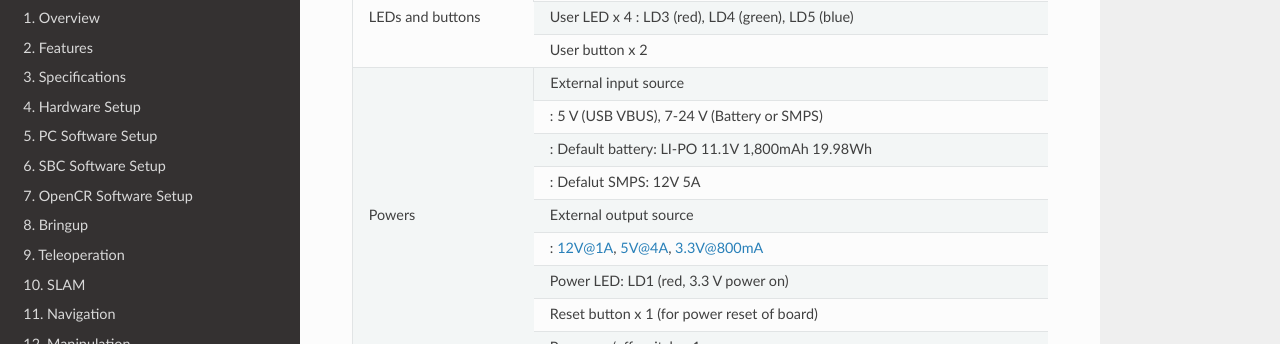
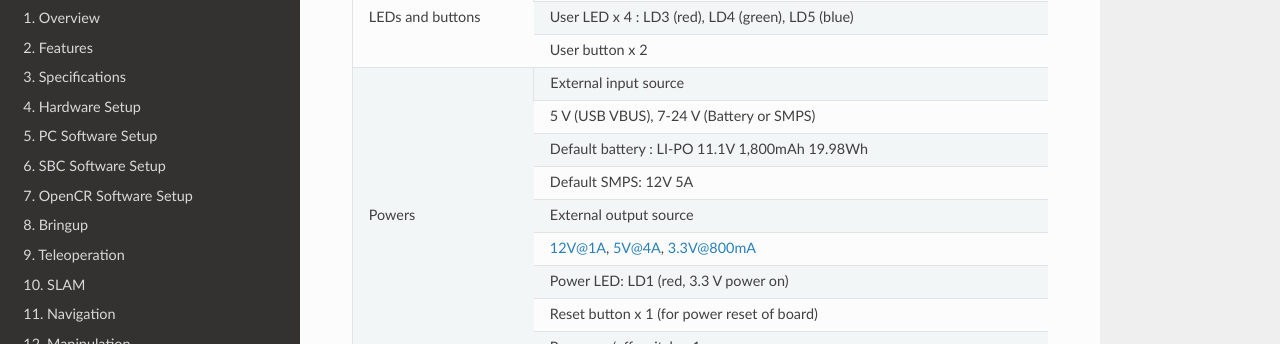
Before and after one commit to shivharis/turtlebot3_wiki, a Sphinx documentation site: the page built from docs/source/appendix_opencr.rst, in a window 1280 px wide and 900 px high, scrolled down 1827 px. Shown: the part 151-495 px from the top of the window. Built offline with Sphinx 7.4.7 and the Read the Docs theme 2.0.0, drawn with Linux system fonts in a browser that asks for light colours.

Commit message:
Update appendix_opencr.rst

```diff
--- a/docs/source/appendix_opencr.rst
+++ b/docs/source/appendix_opencr.rst
@@ -56,15 +56,15 @@ Specification
 +--------------------------+--------------------------------------------------------------------+
 | Powers                   | External input source                                              |
 +                          +--------------------------------------------------------------------+
-|                          | : 5 V (USB VBUS), 7-24 V (Battery or SMPS)                         |
+|                          | 5 V (USB VBUS), 7-24 V (Battery or SMPS)                           |
 +                          +--------------------------------------------------------------------+
-|                          | : Default battery: LI-PO 11.1V 1,800mAh 19.98Wh                    |
+|                          | Default battery : LI-PO 11.1V 1,800mAh 19.98Wh                     |
 +                          +--------------------------------------------------------------------+
-|                          | : Defalut SMPS: 12V 5A                                             |
+|                          | Default SMPS: 12V 5A                                               |
 +                          +--------------------------------------------------------------------+
 |                          | External output source                                             |
 +                          +--------------------------------------------------------------------+
-|                          | : 12V@1A, 5V@4A, 3.3V@800mA                                        |
+|                          | 12V@1A, 5V@4A, 3.3V@800mA                                          |
 +                          +--------------------------------------------------------------------+
 |                          | Power LED: LD1 (red, 3.3 V power on)                               |
 +                          +--------------------------------------------------------------------+
```
